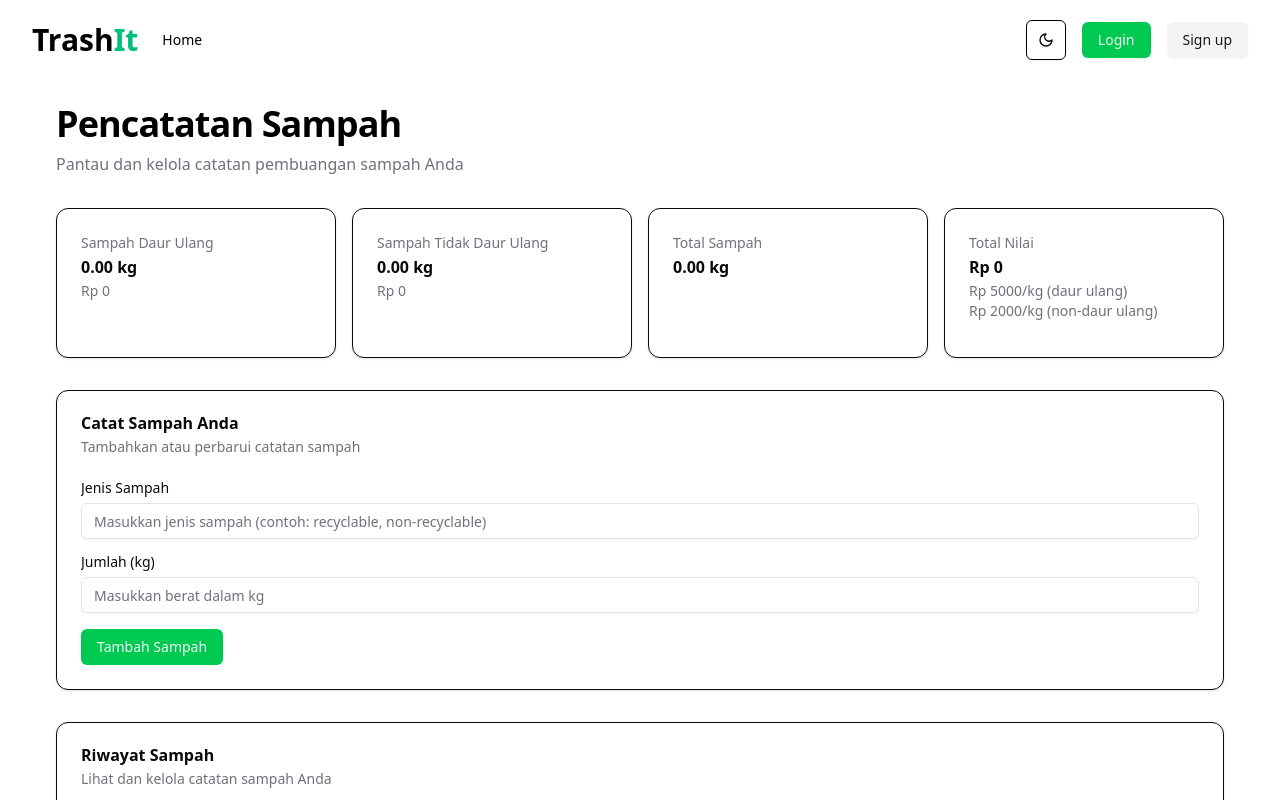
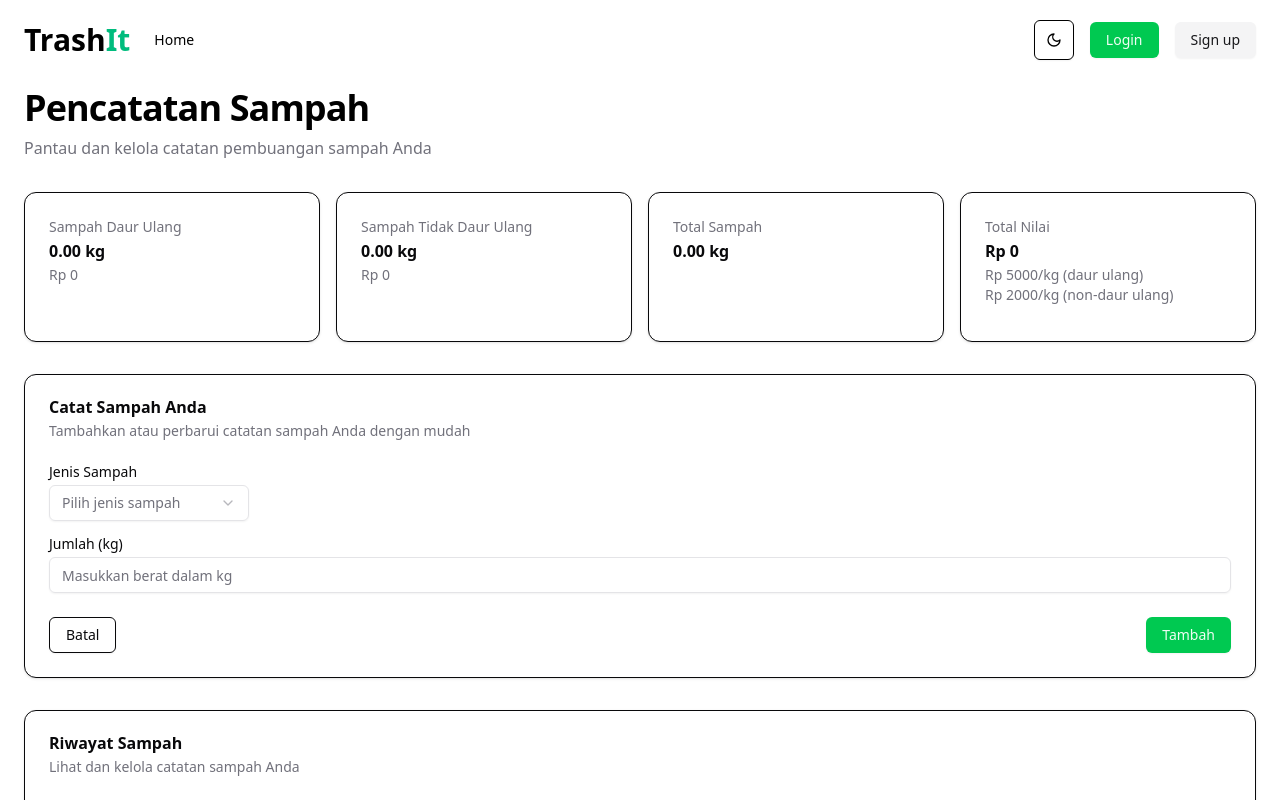
Before and after one commit to mhmdfathan/waste-track, a Next.js app: page /timbang in a window 1280 px wide. Shown: the top 800 px of the page. Built offline with nearby package versions, Linux system fonts and the light colour scheme; no server answers.

Commit message:
fixed styling for timbang pages

```diff
--- a/app/globals.css
+++ b/app/globals.css
@@ -2,6 +2,19 @@
 @import 'tw-animate-css';
 
 @custom-variant dark (&:is(.dark *));
+
+@layer base {
+  html,
+  body,
+  :root {
+    height: 100%;
+  }
+
+  body {
+    margin: 0;
+    padding: 0;
+  }
+}
 
 @theme inline {
   --color-background: var(--background);
@@ -113,5 +126,6 @@
 }
 
 html {
-  overflow-y: scroll; /* Always reserve space for scrollbar to prevent layout shift */
+  overflow-y: scroll;
+  /* Always reserve space for scrollbar to prevent layout shift */
 }
--- a/app/layout.tsx
+++ b/app/layout.tsx
@@ -30,7 +30,7 @@ export default function RootLayout({
     <AuthProvider>
       <html lang="en" suppressHydrationWarning style={{ overflowY: 'scroll' }}>
         <body
-          className={`${geistSans.variable} ${geistMono.variable} antialiased max-w-7xl mx-auto px-4 sm:px-6 lg:px-8 pb-24 sm:pb-0`}
+          className={`${geistSans.variable} ${geistMono.variable} w-screen overflow-x-hidden min-h-screen`}
         >
           <ThemeProvider
             attribute="class"
@@ -38,9 +38,11 @@ export default function RootLayout({
             enableSystem
             disableTransitionOnChange
           >
-            <Navbar />
-            {children}
-            <BottomNav />
+            <div className="relative flex min-h-screen flex-col">
+              <Navbar />
+              <div className="flex-1 pt-16">{children}</div>
+              <BottomNav />
+            </div>
           </ThemeProvider>
         </body>
       </html>
--- a/app/timbang/page.tsx
+++ b/app/timbang/page.tsx
@@ -7,17 +7,18 @@ import {
   CardHeader,
   CardTitle,
   CardDescription,
+  CardFooter,
 } from '@/components/ui/card';
 import { Label } from '@/components/ui/label';
 import { Input } from '@/components/ui/input';
 import { Button } from '@/components/ui/button';
-// import {
-//   Select,
-//   SelectContent,
-//   SelectItem,
-//   SelectTrigger,
-//   SelectValue,
-// } from '@/components/ui/select';
+import {
+  Select,
+  SelectContent,
+  SelectItem,
+  SelectTrigger,
+  SelectValue,
+} from '@/components/ui/select';
 
 interface WasteEntry {
   type: 'recyclable' | 'non-recyclable';
@@ -143,27 +144,33 @@ export default function TimbangPage() {
         <CardHeader>
           <CardTitle>Catat Sampah Anda</CardTitle>
           <CardDescription>
-            Tambahkan atau perbarui catatan sampah
+            Tambahkan atau perbarui catatan sampah Anda dengan mudah
           </CardDescription>
         </CardHeader>
         <CardContent>
-          <form
-            id="wasteForm"
-            onSubmit={handleSubmit}
-            className="space-y-4 overflow-hidden"
+          <form id="wasteForm" onSubmit={handleSubmit}>
+            <div className="grid w-full items-center gap-4">
+              <div className="flex flex-col space-y-1.5">
+                <Label htmlFor="wasteType">Jenis Sampah</Label>
+                <div className="relative w-[200px]">
+                  <Select name="wasteType" required defaultValue="">
+                    <SelectTrigger id="wasteType" className="w-full">
+                      <SelectValue placeholder="Pilih jenis sampah" />
+                    </SelectTrigger>
+                    <SelectContent
+                      sideOffset={4}
+                      position="popper"
+                      className="w-[200px]"
                     >
-            <div className="space-y-2">
-              <Label htmlFor="wasteType">Jenis Sampah</Label>
-              <Input
-                type="text"
-                id="wasteType"
-                name="wasteType"
-                placeholder="Masukkan jenis sampah (contoh: recyclable, non-recyclable)"
-                required
-              />
+                      <SelectItem value="recyclable">Daur Ulang</SelectItem>
+                      <SelectItem value="non-recyclable">
+                        Tidak Daur Ulang
+                      </SelectItem>
+                    </SelectContent>
+                  </Select>
                 </div>
-
-            <div className="space-y-2">
+              </div>
+              <div className="flex flex-col space-y-1.5">
                 <Label htmlFor="wasteAmount">Jumlah (kg)</Label>
                 <Input
                   type="number"
@@ -175,12 +182,27 @@ export default function TimbangPage() {
                   required
                 />
               </div>
-
-            <Button type="submit" className="w-full sm:w-auto">
-              {editIndex !== null ? 'Perbarui Sampah' : 'Tambah Sampah'}
-            </Button>
+            </div>
           </form>
         </CardContent>
+        <CardFooter className="flex justify-between">
+          <Button
+            type="button"
+            variant="outline"
+            onClick={() => {
+              const form = document.getElementById(
+                'wasteForm',
+              ) as HTMLFormElement;
+              form.reset();
+              setEditIndex(null);
+            }}
+          >
+            Batal
+          </Button>
+          <Button type="submit" form="wasteForm">
+            {editIndex !== null ? 'Perbarui' : 'Tambah'}
+          </Button>
+        </CardFooter>
       </Card>
 
       {/* Riwayat Sampah */}
--- a/components/general/Navbar.tsx
+++ b/components/general/Navbar.tsx
@@ -15,7 +15,7 @@ export function Navbar() {
   const user = getUser();
 
   return (
-    <nav className="py-5 flex items-center justify-between">
+    <nav className="fixed top-0 w-screen py-5 flex items-center justify-between bg-background/95 backdrop-blur supports-[backdrop-filter]:bg-background/60 z-50 px-6">
       <div className="flex items-center gap-6">
         <Link href="/">
           <h1 className="text-3xl font-semibold">
```
Lines whose indentation alone changed are shown as unchanged.
